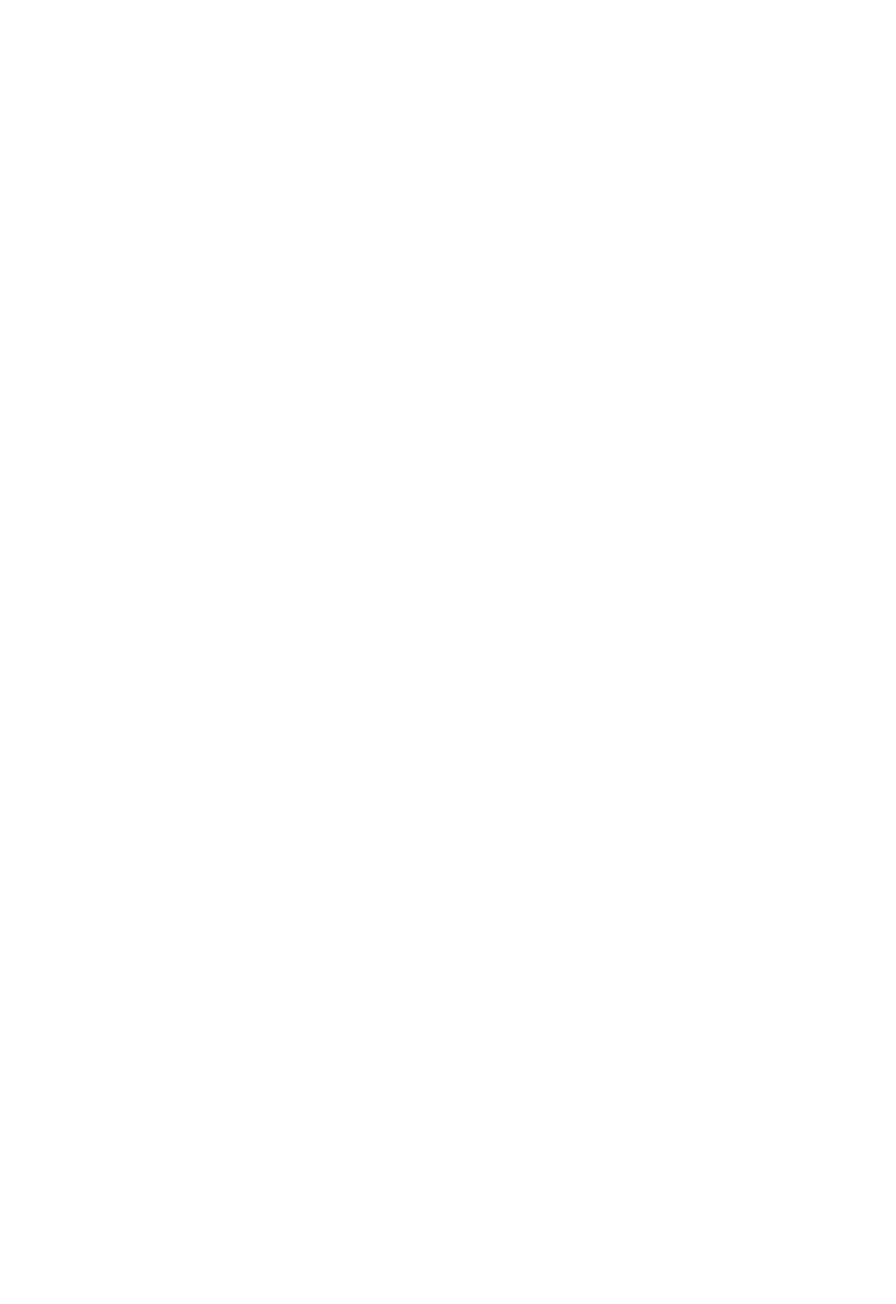
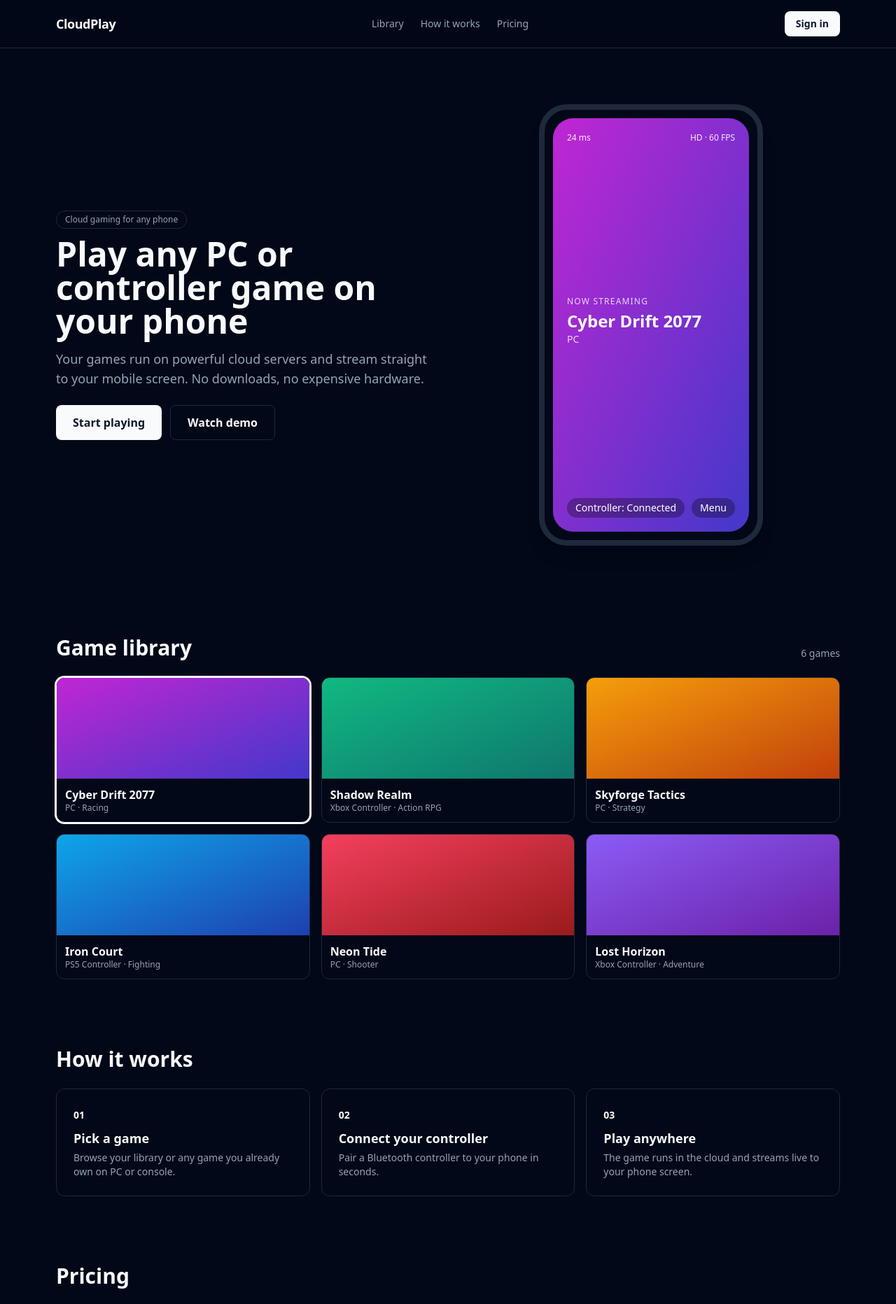
Before and after one commit to myloftjjjj-cmd/arcloud, a React (Vite) app: page / in a window 1280 px wide. Shown: the top 1864 px of the page at 70% size. Before the commit the page ends 800 px from the top, so only its background shows below. Built offline with nearby package versions, Linux system fonts and the light colour scheme.

Commit message:
Updated project files

```diff
--- a/src/pages/Index.tsx
+++ b/src/pages/Index.tsx
@@ -1,9 +1,157 @@
+import { useState } from "react";
 
-import React from 'react';
+type Game = {
+  id: number;
+  title: string;
+  platform: string;
+  genre: string;
+  ping: string;
+  gradient: string;
+};
+
+const games: Game[] = [
+  { id: 1, title: "Cyber Drift 2077", platform: "PC", genre: "Racing", ping: "24 ms", gradient: "from-fuchsia-600 to-indigo-700" },
+  { id: 2, title: "Shadow Realm", platform: "Xbox Controller", genre: "Action RPG", ping: "31 ms", gradient: "from-emerald-500 to-teal-700" },
+  { id: 3, title: "Skyforge Tactics", platform: "PC", genre: "Strategy", ping: "28 ms", gradient: "from-amber-500 to-orange-700" },
+  { id: 4, title: "Iron Court", platform: "PS5 Controller", genre: "Fighting", ping: "19 ms", gradient: "from-sky-500 to-blue-800" },
+  { id: 5, title: "Neon Tide", platform: "PC", genre: "Shooter", ping: "22 ms", gradient: "from-rose-500 to-red-800" },
+  { id: 6, title: "Lost Horizon", platform: "Xbox Controller", genre: "Adventure", ping: "35 ms", gradient: "from-violet-500 to-purple-800" },
+];
+
+const steps = [
+  { title: "Pick a game", text: "Browse your library or any game you already own on PC or console." },
+  { title: "Connect your controller", text: "Pair a Bluetooth controller to your phone in seconds." },
+  { title: "Play anywhere", text: "The game runs in the cloud and streams live to your phone screen." },
+];
 
 const Index = () => {
+  const [selected, setSelected] = useState<Game>(games[0]);
+
   return (
-    <></>
+    <div className="min-h-screen bg-background text-foreground">
+      {/* Nav */}
+      <header className="sticky top-0 z-10 border-b border-border bg-background/80 backdrop-blur">
+        <div className="mx-auto flex max-w-6xl items-center justify-between px-4 py-4">
+          <span className="text-lg font-bold tracking-tight">
+            Cloud<span className="text-primary">Play</span>
+          </span>
+          <nav className="hidden gap-6 text-sm text-muted-foreground md:flex">
+            <a href="#library" className="hover:text-foreground">Library</a>
+            <a href="#how" className="hover:text-foreground">How it works</a>
+            <a href="#pricing" className="hover:text-foreground">Pricing</a>
+          </nav>
+          <button className="rounded-lg bg-primary px-4 py-2 text-sm font-semibold text-primary-foreground transition hover:opacity-90">
+            Sign in
+          </button>
+        </div>
+      </header>
+
+      {/* Hero */}
+      <section className="mx-auto grid max-w-6xl items-center gap-10 px-4 py-12 md:grid-cols-2 md:py-20">
+        <div>
+          <p className="mb-3 inline-block rounded-full border border-border px-3 py-1 text-xs text-muted-foreground">
+            Cloud gaming for any phone
+          </p>
+          <h1 className="text-4xl font-extrabold leading-tight md:text-5xl">
+            Play any PC or controller game on your phone
+          </h1>
+          <p className="mt-4 text-base text-muted-foreground md:text-lg">
+            Your games run on powerful cloud servers and stream straight to your mobile screen. No downloads, no expensive hardware.
+          </p>
+          <div className="mt-6 flex flex-wrap gap-3">
+            <button className="rounded-lg bg-primary px-6 py-3 font-semibold text-primary-foreground transition hover:opacity-90">
+              Start playing
+            </button>
+            <button className="rounded-lg border border-border px-6 py-3 font-semibold transition hover:bg-muted">
+              Watch demo
+            </button>
+          </div>
+        </div>
+
+        {/* Phone preview */}
+        <div className="mx-auto w-full max-w-xs">
+          <div className="rounded-[2.5rem] border-8 border-border bg-card p-3 shadow-xl">
+            <div className={`relative flex aspect-[9/19] flex-col justify-between overflow-hidden rounded-[1.8rem] bg-gradient-to-br ${selected.gradient} p-5 text-white`}>
+              <div className="flex items-center justify-between text-xs opacity-90">
+                <span>{selected.ping}</span>
+                <span>HD · 60 FPS</span>
+              </div>
+              <div>
+                <p className="text-xs uppercase tracking-widest opacity-80">Now streaming</p>
+                <h2 className="mt-1 text-2xl font-bold">{selected.title}</h2>
+                <p className="text-sm opacity-80">{selected.platform}</p>
+              </div>
+              <div className="flex items-center justify-between text-sm">
+                <span className="rounded-full bg-black/30 px-3 py-1">Controller: Connected</span>
+                <span className="rounded-full bg-black/30 px-3 py-1">Menu</span>
+              </div>
+            </div>
+          </div>
+        </div>
+      </section>
+
+      {/* Library */}
+      <section id="library" className="mx-auto max-w-6xl px-4 py-12">
+        <div className="mb-6 flex items-end justify-between">
+          <h2 className="text-2xl font-bold md:text-3xl">Game library</h2>
+          <span className="text-sm text-muted-foreground">{games.length} games</span>
+        </div>
+        <div className="grid grid-cols-2 gap-4 md:grid-cols-3">
+          {games.map((game) => (
+            <button
+              key={game.id}
+              onClick={() => setSelected(game)}
+              className={`overflow-hidden rounded-xl border bg-card text-left transition hover:-translate-y-1 hover:shadow-lg ${
+                selected.id === game.id ? "border-primary ring-2 ring-primary" : "border-border"
+              }`}
+            >
+              <div className={`h-28 bg-gradient-to-br ${game.gradient} md:h-36`} />
+              <div className="p-3">
+                <p className="font-semibold leading-snug">{game.title}</p>
+                <p className="text-xs text-muted-foreground">
+                  {game.platform} · {game.genre}
+                </p>
+              </div>
+            </button>
+          ))}
+        </div>
+      </section>
+
+      {/* How it works */}
+      <section id="how" className="mx-auto max-w-6xl px-4 py-12">
+        <h2 className="mb-6 text-2xl font-bold md:text-3xl">How it works</h2>
+        <div className="grid gap-4 md:grid-cols-3">
+          {steps.map((step, i) => (
+            <div key={step.title} className="rounded-xl border border-border bg-card p-6">
+              <span className="text-sm font-bold text-primary">0{i + 1}</span>
+              <h3 className="mt-2 text-lg font-semibold">{step.title}</h3>
+              <p className="mt-1 text-sm text-muted-foreground">{step.text}</p>
+            </div>
+          ))}
+        </div>
+      </section>
+
+      {/* Pricing placeholder */}
+      <section id="pricing" className="mx-auto max-w-6xl px-4 py-12">
+        <h2 className="mb-6 text-2xl font-bold md:text-3xl">Pricing</h2>
+        <div className="grid gap-4 md:grid-cols-2">
+          <div className="rounded-xl border border-border bg-card p-6">
+            <h3 className="font-semibold">Free</h3>
+            <p className="mt-1 text-3xl font-bold">$0</p>
+            <p className="mt-2 text-sm text-muted-foreground">1 hour sessions, standard quality.</p>
+          </div>
+          <div className="rounded-xl border border-primary bg-card p-6">
+            <h3 className="font-semibold">Pro</h3>
+            <p className="mt-1 text-3xl font-bold">$12<span className="text-base font-normal text-muted-foreground">/mo</span></p>
+            <p className="mt-2 text-sm text-muted-foreground">Unlimited sessions, 1080p at 60 FPS, priority servers.</p>
+          </div>
+        </div>
+      </section>
+
+      <footer className="border-t border-border py-8 text-center text-sm text-muted-foreground">
+        © {new Date().getFullYear()} CloudPlay. All rights reserved.
+      </footer>
+    </div>
   );
 };
 
```
